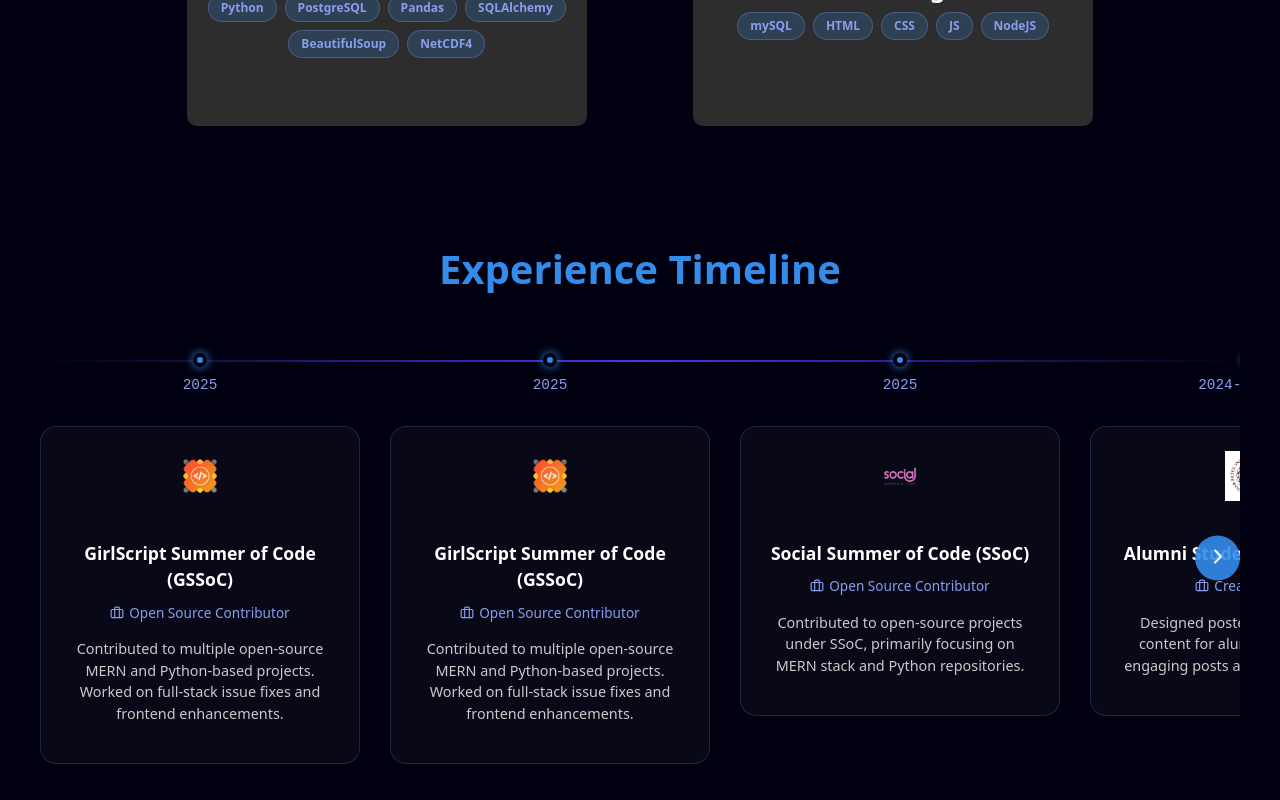
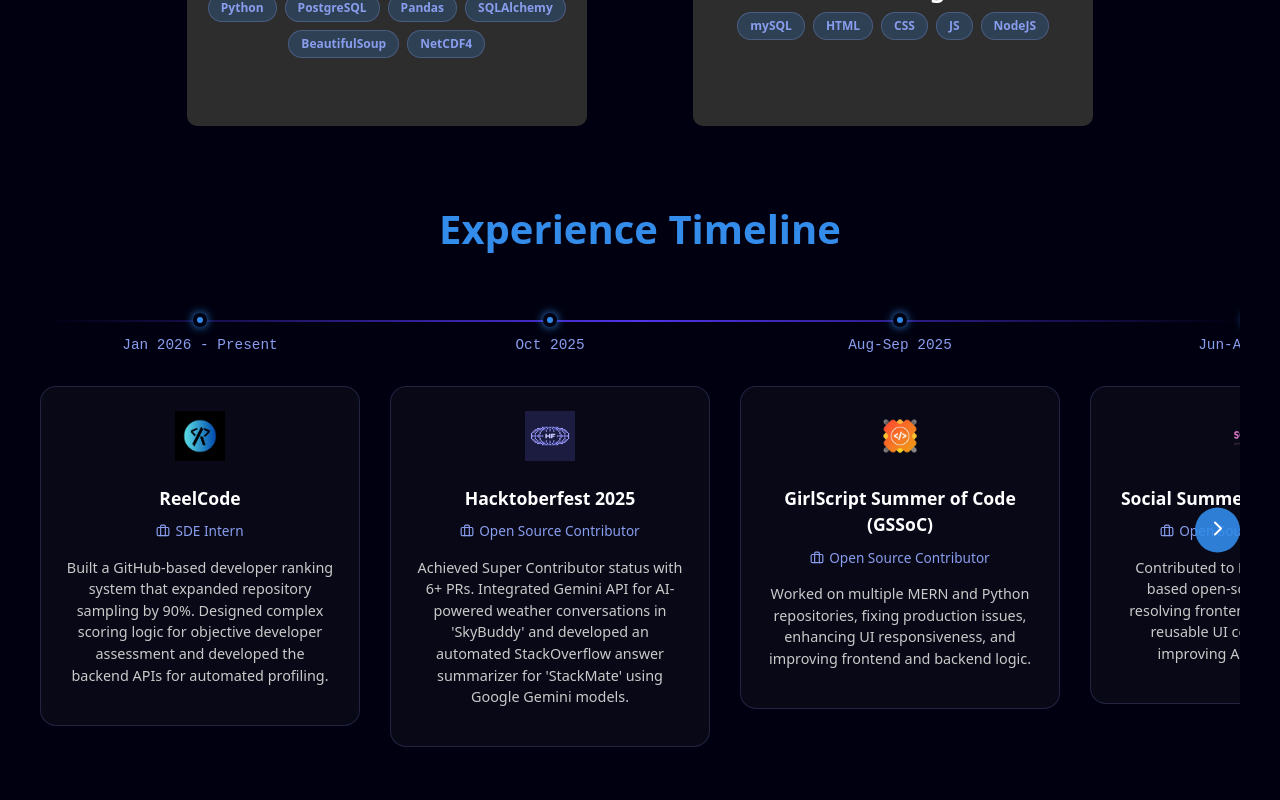
Before and after one commit to ZarrarPeshimam/zarfolio, a React (Vite) app: page / in a window 1280 px wide. Shown: the part 3200-4000 px from the top of the page. Built offline with nearby package versions, Linux system fonts and the light colour scheme.

Commit message:
Update Experience

```diff
--- a/src/components/Certificates/Certificates.css
+++ b/src/components/Certificates/Certificates.css
@@ -1,5 +1,5 @@
 .Cer-container {
-    padding: 30px;
+    padding: 20px 30px;
     display: flex;
     flex-direction: column;
     align-items: center; /* Centers the content */
--- a/src/components/Experience/Experience.css
+++ b/src/components/Experience/Experience.css
@@ -1,7 +1,8 @@
 /* ================= SECTION ================= */
 
 .Exp-section {
-  padding: 80px 0;
+  padding: 0px 0;
+  padding-top: 40px;
   background-color: #010010;
   color: white;
   width: 100%;
@@ -103,6 +104,12 @@
     padding: 24px;
     text-align: center;
     transition: all 0.3s ease;
+
+    /* THE FIX: Force uniform height
+    display: flex;
+    flex-direction: column;
+    height: 100%;       /* Takes full height of the Timeline-item container */
+    /*min-height: 380px;  /* Adjust this value based on your longest description */
 }
 
 .Exp-card-modern:hover {
@@ -115,7 +122,7 @@
 .Card-logo {
   width: 50px;
   height: 50px;
-  margin-bottom: 15px;
+  margin-bottom: 0px;
   object-fit: contain;
 }
 
--- a/src/components/Experience/Experience.jsx
+++ b/src/components/Experience/Experience.jsx
@@ -9,25 +9,32 @@
 
   const exp_list = [
     {
-      photo: 'gssoc.png',
-      t: 'GirlScript Summer of Code (GSSoC)',
+      photo: 'reelcode.png', // Ensure you have this logo in your assets
+      t: 'ReelCode',
+      role: 'SDE Intern',
+      d: `Built a GitHub-based developer ranking system that expanded repository sampling by 90%. Designed complex scoring logic for objective developer assessment and developed the backend APIs for automated profiling.`,
+      time: 'Jan 2026 - Present'
+    },
+    {
+      photo: 'hacktoberfest.png',
+      t: 'Hacktoberfest 2025',
       role: 'Open Source Contributor',
-      d: `Contributed to multiple open-source MERN and Python-based projects. Worked on full-stack issue fixes and frontend enhancements.`,
-      time: '2025',
+      d: `Achieved Super Contributor status with 6+ PRs. Integrated Gemini API for AI-powered weather conversations in 'SkyBuddy' and developed an automated StackOverflow answer summarizer for 'StackMate' using Google Gemini models.`,
+      time: 'Oct 2025'
     },
     {
       photo: 'gssoc.png',
       t: 'GirlScript Summer of Code (GSSoC)',
       role: 'Open Source Contributor',
-      d: `Contributed to multiple open-source MERN and Python-based projects. Worked on full-stack issue fixes and frontend enhancements.`,
-      time: '2025',
+      d: `Worked on multiple MERN and Python repositories, fixing production issues, enhancing UI responsiveness, and improving frontend and backend logic.`,
+      time: 'Aug-Sep 2025',
     },
     {
       photo: 'ssoc.png',
       t: 'Social Summer of Code (SSoC)',
       role: 'Open Source Contributor',
-      d: `Contributed to open-source projects under SSoC, primarily focusing on MERN stack and Python repositories.`,
-      time: '2025',
+       d: `Contributed to MERN and Python-based open-source projects by resolving frontend bugs, optimizing reusable UI components, and improving API integrations.`,
+      time: 'Jun-Aug 2025',
     },
     {
       photo: 'spit.png',
```
Also changed, not shown: public/images/hacktoberfest.png (added), public/images/reelcode.png (added). Lines whose indentation alone changed are shown as unchanged.
